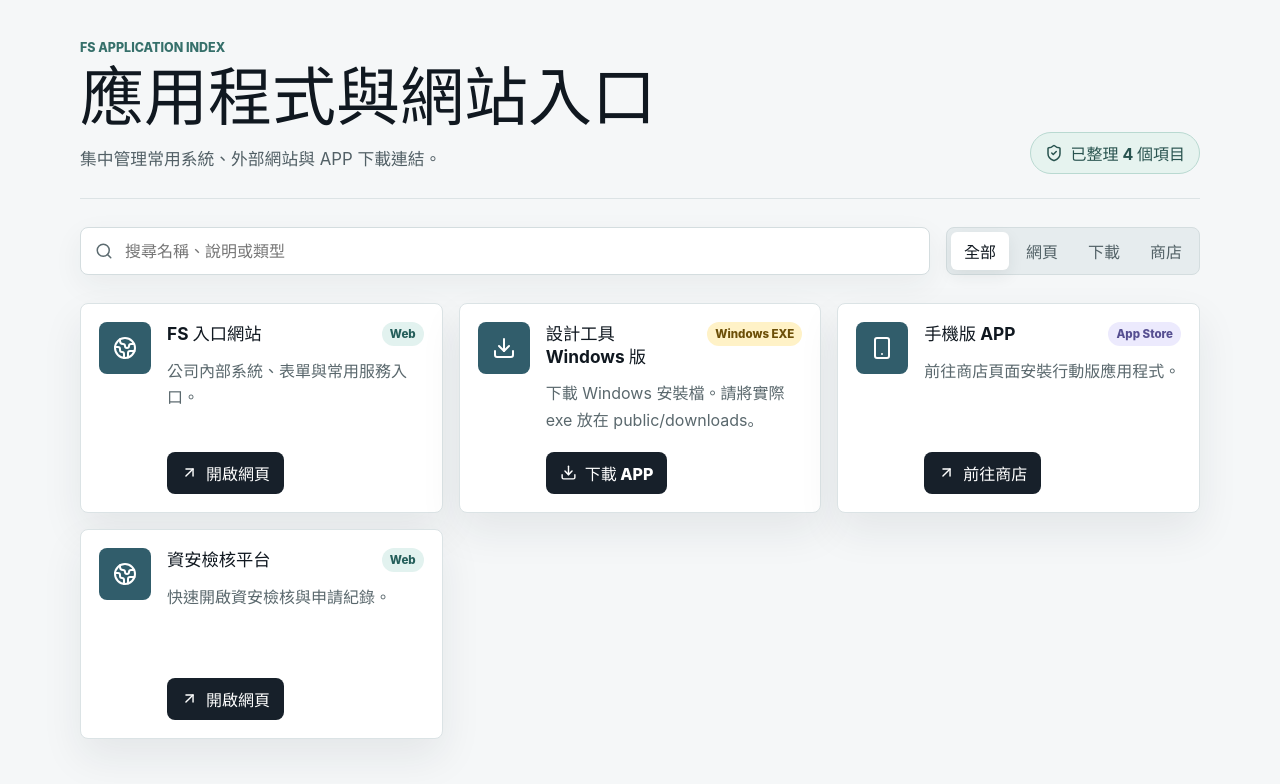
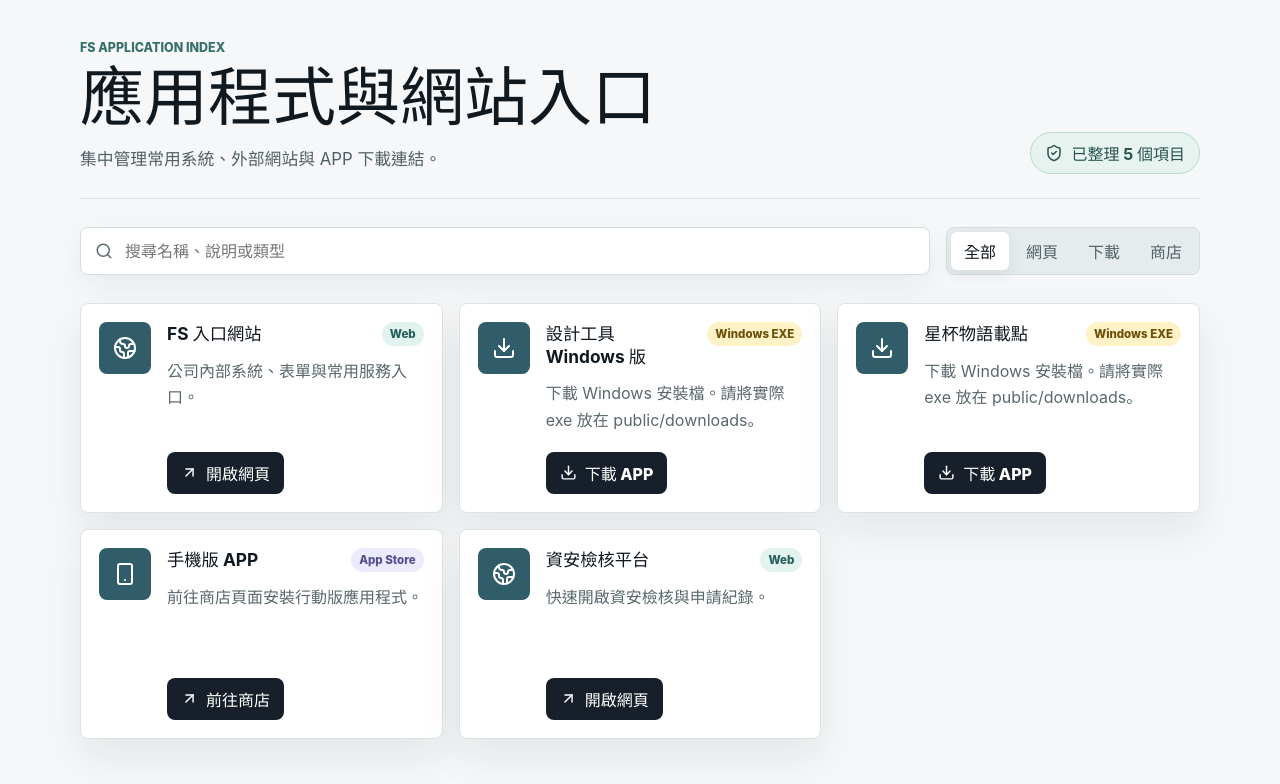
Before and after one commit to 1FS1/FSAppIndex, a React (Vite) app: page / in a window 1280 px wide. Shown: the top 784 px of the page. Built offline with nearby package versions, Linux system fonts and the light colour scheme.

Commit message:
新增星杯物語APP載點路徑

```diff
--- a/src/App.jsx
+++ b/src/App.jsx
@@ -8,6 +8,8 @@ import {
   ShieldCheck,
   Smartphone,
 } from 'lucide-react';
+
+const downloadUrl = (fileName) => `${import.meta.env.BASE_URL}downloads/${fileName}`;
 
 const apps = [
   {
@@ -23,7 +25,15 @@ const apps = [
     name: '設計工具 Windows 版',
     description: '下載 Windows 安裝檔。請將實際 exe 放在 public/downloads。',
     type: 'download',
-    url: '/downloads/your-app.exe',
+    url: downloadUrl('your-app.exe'),
+    meta: 'Windows EXE',
+  },
+  {
+    id: 'app-debug-apk',
+    name: '星杯物語載點',
+    description: '下載 Windows 安裝檔。請將實際 exe 放在 public/downloads。',
+    type: 'download',
+    url: downloadUrl('app-debug.apk'),
     meta: 'Windows EXE',
   },
   {
--- /dev/null
+++ b/vite.config.js
@@ -0,0 +1,7 @@
+import { defineConfig } from 'vite';
+import react from '@vitejs/plugin-react';
+
+export default defineConfig({
+  base: '/FSAppIndex/',
+  plugins: [react()],
+});
```
Also changed, not shown: public/downloads/README.md (deleted), 7 other files (tests, documents, lock files or other folders).
